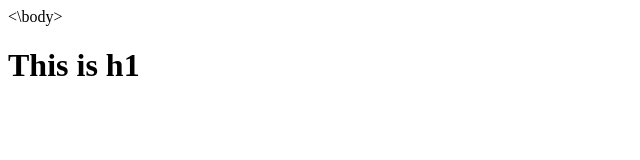
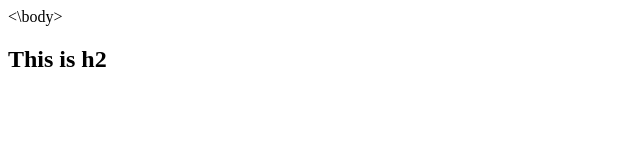
Before and after one commit to kvslearn/hello_world, a plain HTML site: page index.html in a window 1280 px wide. Shown: the whole page, without its empty margins (0-640 px from the left). Drawn offline with Linux system fonts and the light colour scheme.

Commit message:
Update index.html

```diff
--- a/index.html
+++ b/index.html
@@ -1,4 +1,4 @@
 <head>
 	<body><\body>
-		<h1>This is h1</h1>
+		<h2>This is h2</h2>
 		</head>
```
